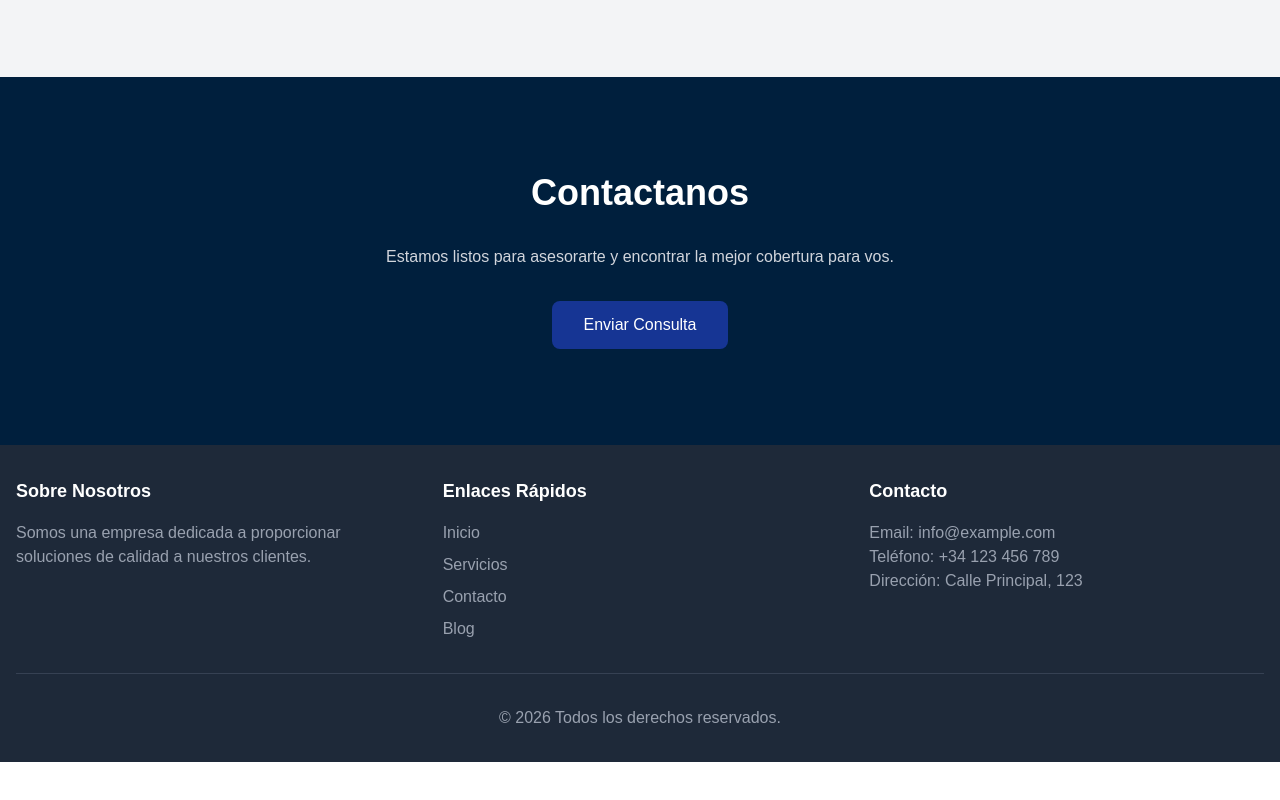
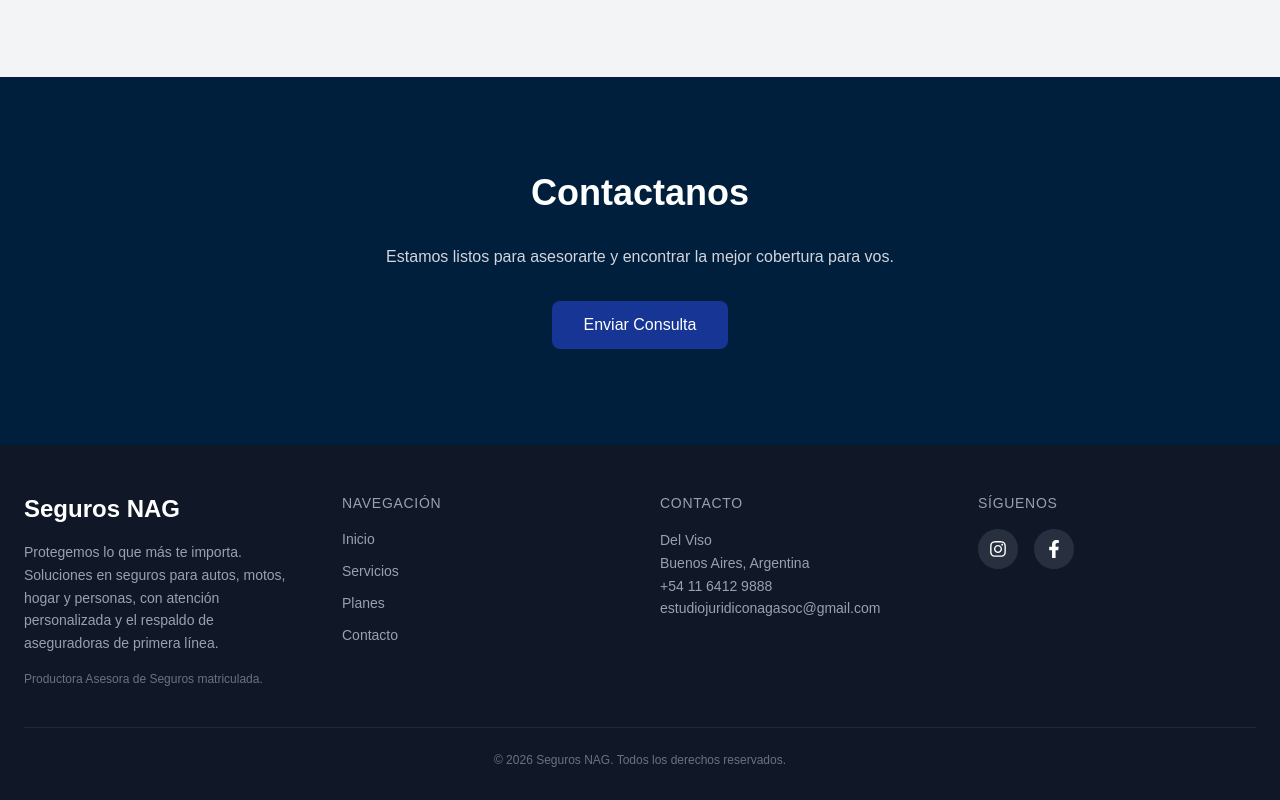
Before and after one commit to p0nkx/seguros-web, a Next.js app: page / in a window 1280 px wide. Shown: the part 1983-2783 px from the top of the page. Before the commit the page ends 2745 px from the top, so only its background shows below. Built offline with nearby package versions, Linux system fonts and the light colour scheme.

Commit message:
cambios en footer. Se agregaron iconos de redes sociales funcionales. Se corrigio texto e info. Se agrego icono whatsapp flotante a la derecha inferior al desplazarse hacia abajo desde el inicio

```diff
--- a/app/components/Footer.tsx
+++ b/app/components/Footer.tsx
@@ -1,46 +1,103 @@
-import React from 'react';
+import { FaInstagram, FaFacebookF } from "react-icons/fa";
 
 export default function Footer() {
     const currentYear = new Date().getFullYear();
 
     return (
-        <footer className="bg-gray-800 text-white py-8">
-            <div className="container mx-auto px-4">
-                <div className="grid grid-cols-1 md:grid-cols-3 gap-8 mb-8">
-                    {/* Company Info */}
+        <footer className="bg-gray-900 text-white pt-12 pb-8">
+            <div className="max-w-7xl mx-auto px-6">
+
+                {/* Grid principal */}
+                <div className="grid grid-cols-1 md:grid-cols-4 gap-10 mb-10">
+
+                    {/* Marca / Descripción */}
                     <div>
-                        <h3 className="text-lg font-bold mb-4">Sobre Nosotros</h3>
-                        <p className="text-gray-400">
-                            Somos una empresa dedicada a proporcionar soluciones de calidad a nuestros clientes.
+                        <h2 className="text-2xl font-bold text-white">
+                            Seguros NAG
+                        </h2>
+
+                        <p className="text-gray-400 mt-4 text-sm leading-relaxed">
+                            Protegemos lo que más te importa.
+                            Soluciones en seguros para autos, motos, hogar y personas, con atención personalizada y el respaldo de aseguradoras de primera línea.
+                        </p>
+
+                        <p className="text-gray-500 text-xs mt-4">
+                            Productora Asesora de Seguros matriculada.
                         </p>
                     </div>
 
-                    {/* Quick Links */}
+                    {/* Navegación */}
+                        <div>
+                            <h3 className="text-sm uppercase tracking-wider text-gray-400 mb-4">
+                                Navegación
+                            </h3>
+
+                            <ul className="
+                                                space-y-3
+                                                text-sm
+                                                text-gray-400
+                                                [&_a]:transition-colors
+                                                [&_a]:duration-300
+                                                [&_a:hover]:text-[#163594]
+                                            ">
+                                <li><a href="#inicio">Inicio</a></li>
+                                <li><a href="#servicios">Servicios</a></li>
+                                <li><a href="#planes">Planes</a></li>
+                                <li><a href="#contacto">Contacto</a></li>
+                            </ul>
+                        </div>
+
+
+                    {/* Información de contacto */}
                     <div>
-                        <h3 className="text-lg font-bold mb-4">Enlaces Rápidos</h3>
-                        <ul className="space-y-2 text-gray-400">
-                            <li><a href="#" className="hover:text-white">Inicio</a></li>
-                            <li><a href="#" className="hover:text-white">Servicios</a></li>
-                            <li><a href="#" className="hover:text-white">Contacto</a></li>
-                            <li><a href="#" className="hover:text-white">Blog</a></li>
-                        </ul>
+                        <h3 className="text-sm uppercase tracking-wider text-gray-400 mb-4">
+                            Contacto
+                        </h3>
+
+                        <p className="text-sm text-gray-400 leading-relaxed">
+                            Del Viso<br />
+                            Buenos Aires, Argentina<br />
+                            +54 11 6412 9888<br />
+                            estudiojuridiconagasoc@gmail.com
+                        </p>
                     </div>
 
-                    {/* Contact Info */}
+                    {/* Redes sociales */}
                     <div>
-                        <h3 className="text-lg font-bold mb-4">Contacto</h3>
-                        <p className="text-gray-400">
-                            Email: info@example.com<br />
-                            Teléfono: +34 123 456 789<br />
-                            Dirección: Calle Principal, 123
-                        </p>
+                        <h3 className="text-sm uppercase tracking-wider text-gray-400 mb-4">
+                            Síguenos
+                        </h3>
+
+                        <div className="flex gap-4 mt-2">
+
+                            <a
+                                href="https://www.instagram.com/estudio_nag/"
+                                target="_blank"
+                                className="w-10 h-10 flex items-center justify-center rounded-full
+                bg-white/10 hover:bg-[#E1306C] transition-all duration-300"
+                            >
+                                <FaInstagram className="text-white text-lg" />
+                            </a>
+
+                            <a
+                                href="https://www.facebook.com/share/1HTBwqNdy5/"
+                                target="_blank"
+                                className="w-10 h-10 flex items-center justify-center rounded-full
+                bg-white/10 hover:bg-[#1877F2] transition-all duration-300"
+                            >
+                                <FaFacebookF className="text-white text-lg" />
+                            </a>
+
+                        </div>
                     </div>
+
                 </div>
 
-                {/* Bottom */}
-                <div className="border-t border-gray-700 pt-8 text-center text-gray-400">
-                    <p>&copy; {currentYear} Todos los derechos reservados.</p>
+                {/* Línea inferior */}
+                <div className="border-t border-gray-800 pt-6 text-center text-xs text-gray-500">
+                    © {currentYear} Seguros NAG. Todos los derechos reservados.
                 </div>
+
             </div>
         </footer>
     );
--- /dev/null
+++ b/app/components/WhatsappButton.tsx
@@ -0,0 +1,45 @@
+"use client";
+
+import { useEffect, useState } from "react";
+import { usePathname } from "next/navigation";
+import { FaWhatsapp } from "react-icons/fa";
+
+export default function WhatsappButton() {
+  const [visible, setVisible] = useState(false);
+  const pathname = usePathname();
+
+  useEffect(() => {
+    const handleScroll = () => {
+      setVisible(window.scrollY > 300);
+    };
+
+    window.addEventListener("scroll", handleScroll);
+    return () => window.removeEventListener("scroll", handleScroll);
+  }, []);
+
+  // 🚫 Ocultar en login
+  if (pathname === "/login") return null;
+
+  const phoneNumber = "+541164129888";
+  const message = encodeURIComponent(
+    "Hola 👋 quiero recibir información sobre sus seguros."
+  );
+
+  return (
+    <a
+      href={`https://wa.me/${phoneNumber}?text=${message}`}
+      target="_blank"
+      className={`fixed bottom-6 right-6 z-50
+        w-14 h-14 md:w-16 md:h-16
+        flex items-center justify-center
+        rounded-full bg-[#25D366] text-white text-2xl md:text-3xl
+        shadow-lg
+        transition-all duration-500
+        hover:scale-110 hover:shadow-[0_0_25px_rgba(37,211,102,0.6)]
+        ${visible ? "opacity-100 translate-y-0" : "opacity-0 translate-y-10 pointer-events-none"}
+      `}
+    >
+      <FaWhatsapp />
+    </a>
+  );
+}
--- a/app/globals.css
+++ b/app/globals.css
@@ -39,3 +39,12 @@ html {
 .animate-float {
   animation: float 6s ease-in-out infinite;
 }
+
+@keyframes bounceSlow {
+  0%, 100% { transform: translateY(0); }
+  50% { transform: translateY(-6px); }
+}
+
+.animate-bounce-slow {
+  animation: bounceSlow 2.5s infinite ease-in-out;
+}
--- a/app/layout.tsx
+++ b/app/layout.tsx
@@ -4,6 +4,8 @@ import "./globals.css";
 
 import Header from "./components/Header";
 import Footer from "./components/Footer";
+import WhatsappButton from "./components/WhatsappButton";
+
 
 const geistSans = Geist({
   variable: "--font-geist-sans",
@@ -32,6 +34,7 @@ export default function RootLayout({
         <Header />
         {children}
         <Footer />
+        <WhatsappButton />
       </body>
     </html>
   );
--- a/package.json
+++ b/package.json
@@ -11,7 +11,8 @@
   "dependencies": {
     "next": "16.1.6",
     "react": "19.2.3",
-    "react-dom": "19.2.3"
+    "react-dom": "19.2.3",
+    "react-icons": "^5.5.0"
   },
   "devDependencies": {
     "@tailwindcss/postcss": "^4",
```
Also changed, not shown: 1 other file (tests, documents, lock files or other folders).
